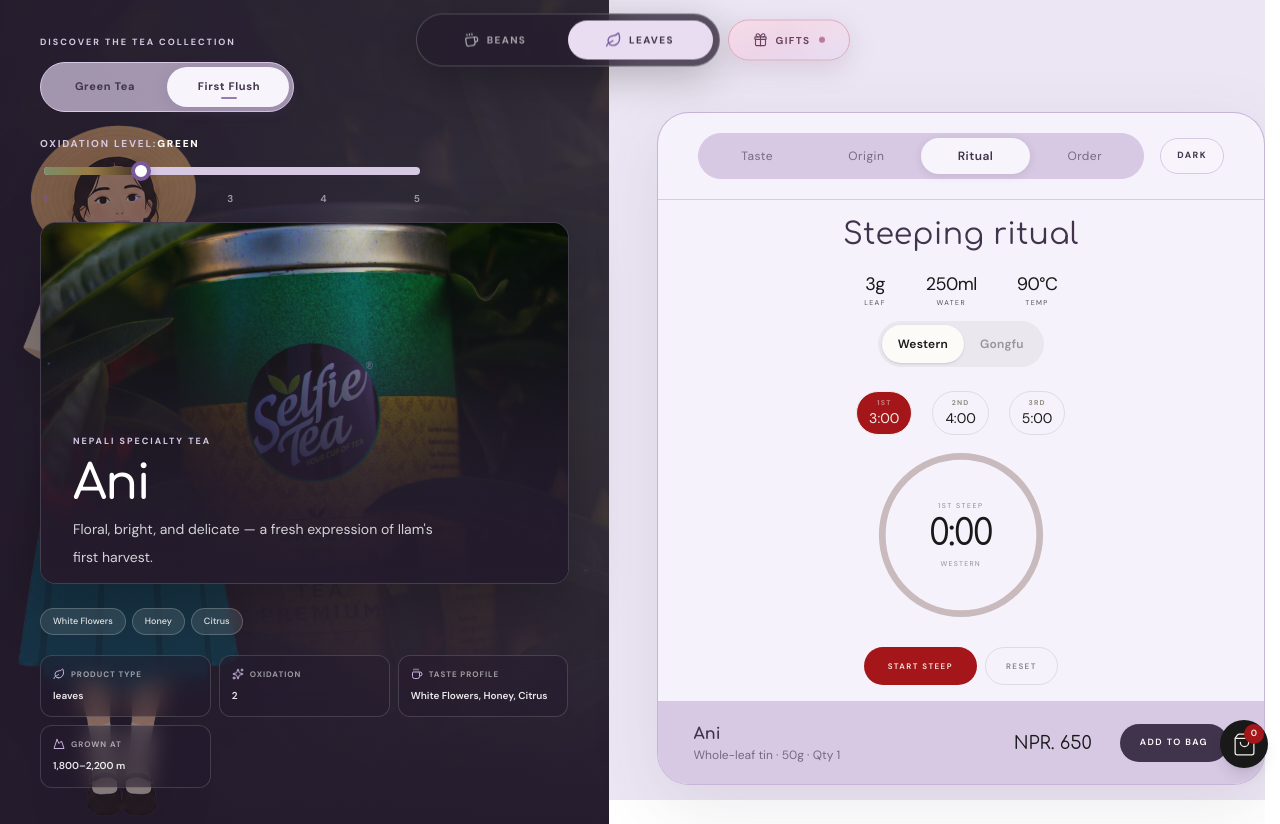
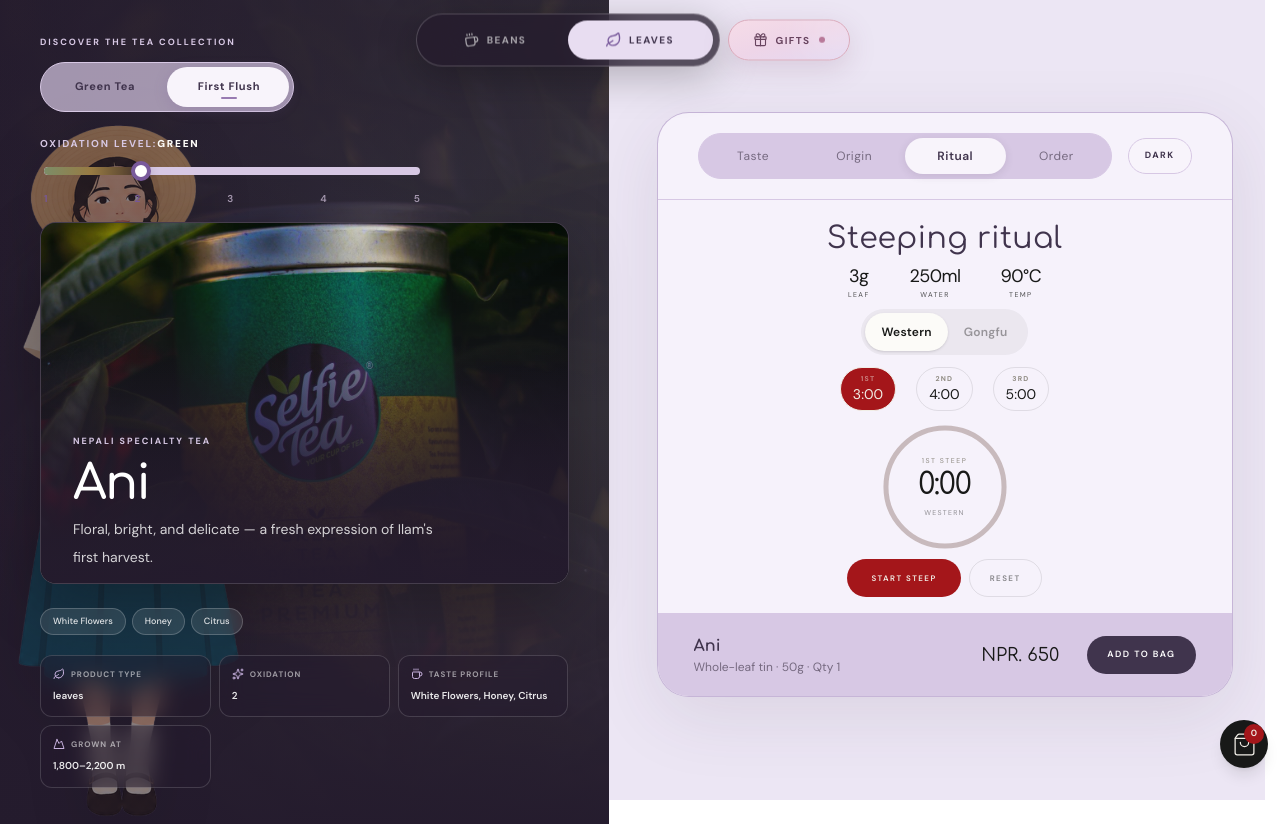
Before and after one commit to suyan-python/Lalihills, a React (Vite) app in the folder client/: page /shop/tea/ilam-first-flush-100g in a window 1280 px wide. Both pictures are taken after a click on the button "Ritual". Built offline with nearby package versions, Linux system fonts and the light colour scheme.

Commit message:
product details right fixed

```diff
--- a/client/src/pages/shop/ProductDetailsRight.jsx
+++ b/client/src/pages/shop/ProductDetailsRight.jsx
@@ -55,7 +55,7 @@ const ProductDetailsRight = ({
   const infoOptions = ["Taste", "Origin", "Ritual", "Order"];
 
   return (
-    <div className="relative flex  max-h-[calc(100vh-100px)] max-w-2xl flex-col justify-between self-start overflow-hidden rounded-[2rem] border border-deepPurple/45 text-[#40344D] shadow-[0_20px_70px_rgba(64,52,77,0.10)] transition-colors duration-300 dark:border-[#51415F] bg-[#F6F2FB] dark:bg-[#241B2D] dark:text-[#F2EAF8] dark:shadow-[0_20px_70px_rgba(0,0,0,0.30)] my-28 ">
+    <div className="relative flex h-fit w-[calc(100vw-2rem)] max-w-xl flex-col justify-between self-start overflow-hidden rounded-[2rem] border border-deepPurple/45 bg-[#F6F2FB] text-[#40344D] shadow-[0_20px_70px_rgba(64,52,77,0.10)] transition-colors duration-300 dark:border-[#51415F] dark:bg-[#241B2D] dark:text-[#F2EAF8] dark:shadow-[0_20px_70px_rgba(0,0,0,0.30)] my-8 sm:my-12 lg:my-28">
       {/* TOP — INFORMATION */}
       <div className="z-10 min-h-0 min-h-[420px] shrink-0 overflow-y-auto sm:min-h-[500px] ">
         <div className="flex flex-col">
@@ -114,7 +114,7 @@ const ProductDetailsRight = ({
           </div>
 
           {/* INFORMATION CONTENT */}
-          <div className="px-6 py-3 sm:px-8 sm:py-4 lg:px-9">
+          <div className="px-6 py-3 sm:px-8 sm:pt-5 lg:px-9">
             <AnimatePresence mode="wait">
               {activeInfo === "Taste" && (
                 <InfoPanel key="Taste" title="Taste">
@@ -332,7 +332,7 @@ const RitualPanel = ({ ritual }) => {
       </div>
 
       {/* BREW VARIABLES */}
-      <div className="mx-auto mt-2 md:mt-5 flex gap-10 justify-center max-w-sm gap-y-4 sm:grid-cols-4   ">
+      <div className="mx-auto mt-2  flex gap-10 justify-center max-w-sm gap-y-4 sm:grid-cols-4   ">
         <RitualStat value={ritual.dose} label={ritual.doseLabel} />
         <RitualStat value={ritual.water} label={ritual.waterLabel} />
         <RitualStat value={ritual.temperature} label="Temp" />
@@ -355,7 +355,7 @@ const RitualPanel = ({ ritual }) => {
 };
 
 const RitualStat = ({ value, label }) => (
-  <div className="flex flex-col items-center text-center ">
+  <div className="flex flex-col items-center text-center  ">
     <p className="text-lg tracking-[-0.03em] text-ink dark:text-lightWhite">
       {value}
     </p>
@@ -427,7 +427,7 @@ const CoffeeTimer = ({ ritual }) => {
   return (
     <div className="flex w-full flex-col items-center text-center">
       {/* TIMER */}
-      <div className="relative h-52 w-52 sm:h-56 sm:w-56">
+      <div className="relative h-40 w-40 sm:h-44 sm:w-44">
         <svg viewBox="0 0 200 200" className="h-full w-full -rotate-90">
           {/* TRACK */}
           <circle
@@ -586,7 +586,7 @@ const TeaTimer = ({ ritual }) => {
     <div className="mx-auto w-full max-w-md ">
       {/* METHOD */}
       <div className="flex flex-col items-center">
-        <div className="mt-2 md:mt-3 justify-center items-center  rounded-full bg-ink/5 dark:bg-cream/15 p-1 w-fit ">
+        <div className="mt-2  justify-center items-center  rounded-full bg-ink/5 dark:bg-cream/15 p-1 w-fit ">
           {[
             { id: "western", label: "Western" },
             { id: "gongfu", label: "Gongfu" },
@@ -612,8 +612,8 @@ const TeaTimer = ({ ritual }) => {
       </div>
 
       {/* STEEP OPTIONS */}
-      <div className="mt-3 md:mt-6">
-        <div className="mt-3 flex justify-center gap-5 ">
+      <div className="mt-3 ">
+        <div className="flex justify-center gap-5 ">
           {steepTimes.map((steep, index) => {
             const active = steepIndex === index;
 
@@ -649,7 +649,7 @@ const TeaTimer = ({ ritual }) => {
 
       {/* TIMER */}
       <div className="mt-1 text-center">
-        <div className="relative mx-auto h-28 md:h-48 w-28 md:w-48">
+        <div className="relative mx-auto h-28 md:h-36 w-28 md:w-36">
           <svg viewBox="0 0 200 200" className="h-full w-full -rotate-90">
             <circle
               cx="100"
@@ -688,7 +688,7 @@ const TeaTimer = ({ ritual }) => {
                   } steep`}
             </span>
 
-            <span className="header mt-1 text-2xl md:text-4xl leading-none tracking-[-0.04em] text-ink dark:text-lightWhite">
+            <span className="header mt-1 text-2xl md:text-3xl leading-none tracking-[-0.04em] text-ink dark:text-lightWhite">
               {formatTime(elapsed)}
             </span>
 
@@ -702,7 +702,7 @@ const TeaTimer = ({ ritual }) => {
       </div>
 
       {/* CONTROLS */}
-      <div className="mt-2 md:mt-4 flex justify-center gap-2">
+      <div className=" flex justify-center gap-2">
         <button
           type="button"
           onClick={() => {
```
